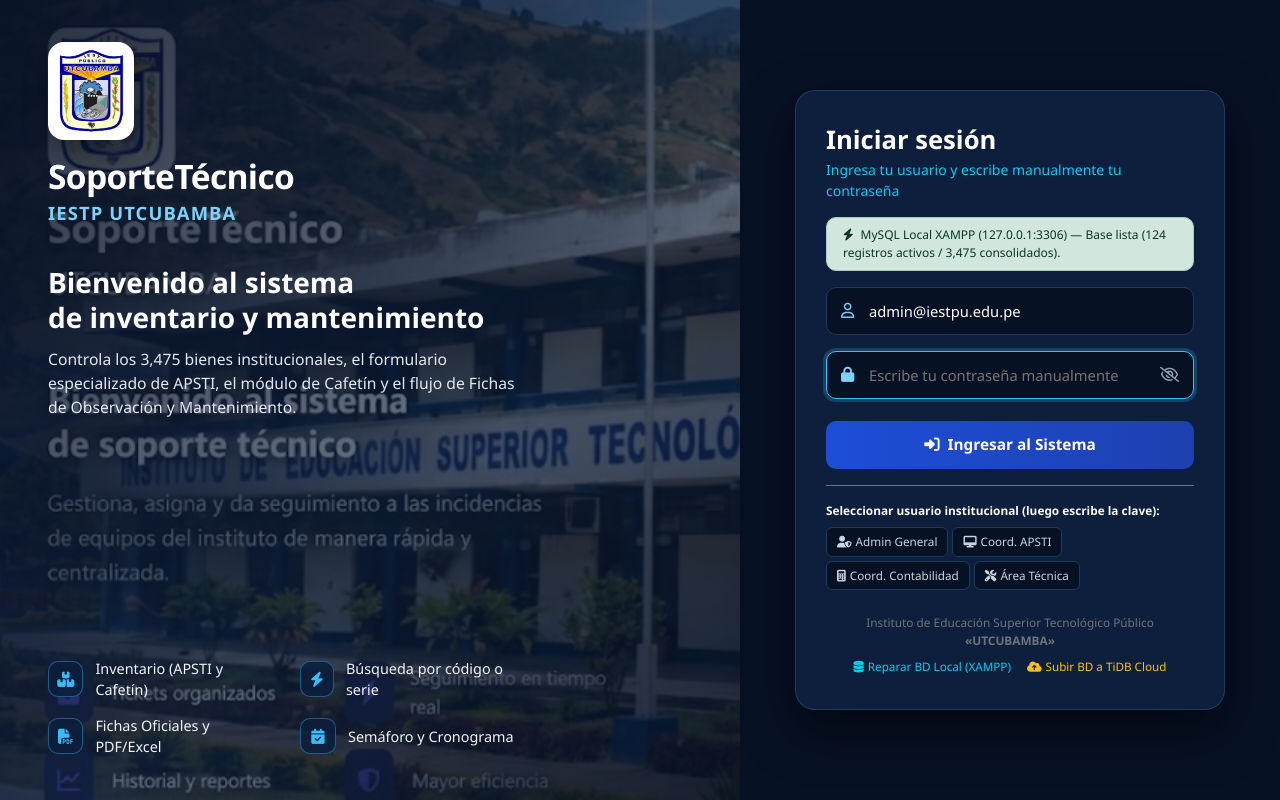
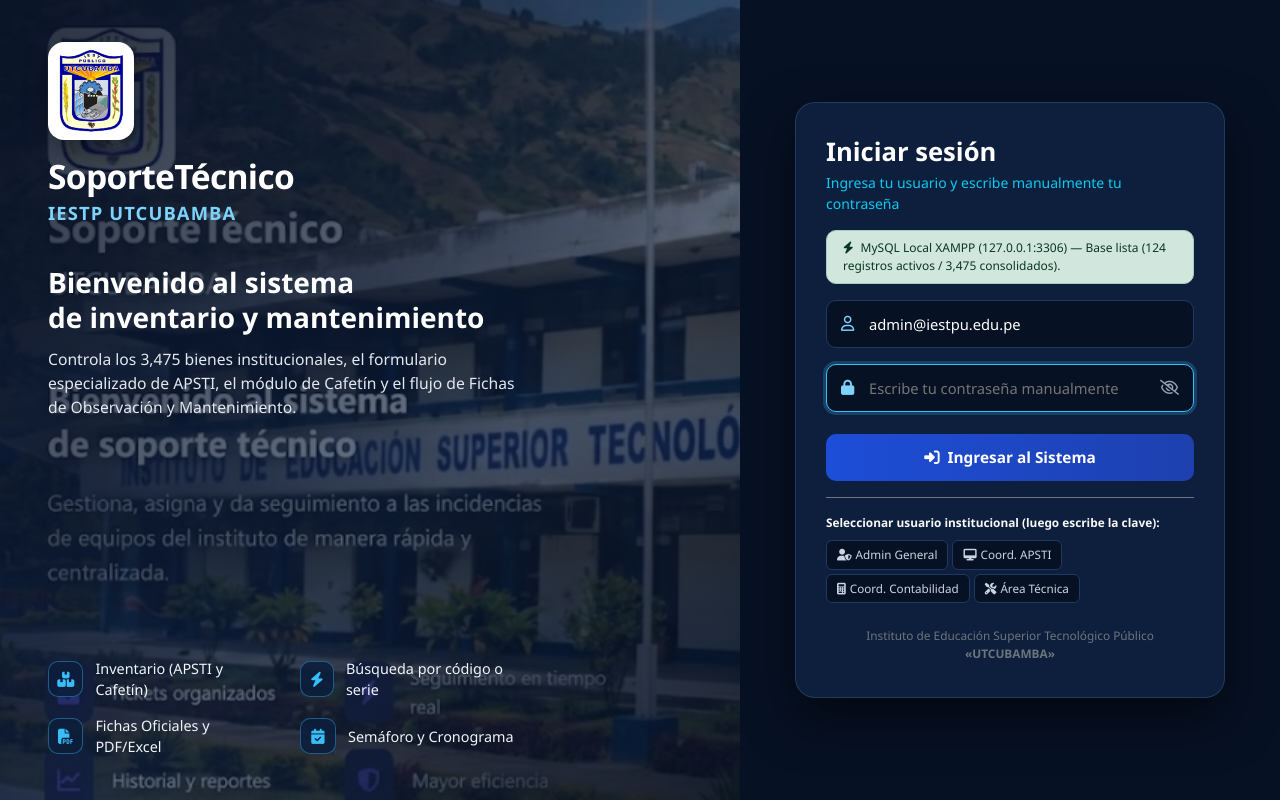
Before and after one commit to 60986288-web/sistema-mantenimiento-iestpu-2026, a PHP site: page /public/login.php in a window 1280 px wide. Run offline with PHP 8.4, Linux system fonts and the light colour scheme; data comes from the database, SQL or seed files in the repository.

Commit message:
Update login.php

```diff
--- a/public/login.php
+++ b/public/login.php
@@ -155,10 +155,7 @@ if ($_SERVER['REQUEST_METHOD'] === 'POST') {
             </div>
             <div class="text-center mt-3 pt-2">
                 <div class="text-secondary" style="font-size:0.74rem;">Instituto de Educación Superior Tecnológico Público <strong>«UTCUBAMBA»</strong></div>
-                <div class="d-flex justify-content-center gap-3 mt-2">
-                    <a href="instalar.php" class="text-info" style="font-size:0.73rem;text-decoration:none;"><i class="fa-solid fa-database me-1"></i>Reparar BD Local (XAMPP)</a>
-                    <a href="instalar.php?target=tidb" class="text-warning" style="font-size:0.73rem;text-decoration:none;"><i class="fa-solid fa-cloud-arrow-up me-1"></i>Subir BD a TiDB Cloud</a>
-                </div>
+
             </div>
         </div>
     </div>
```
